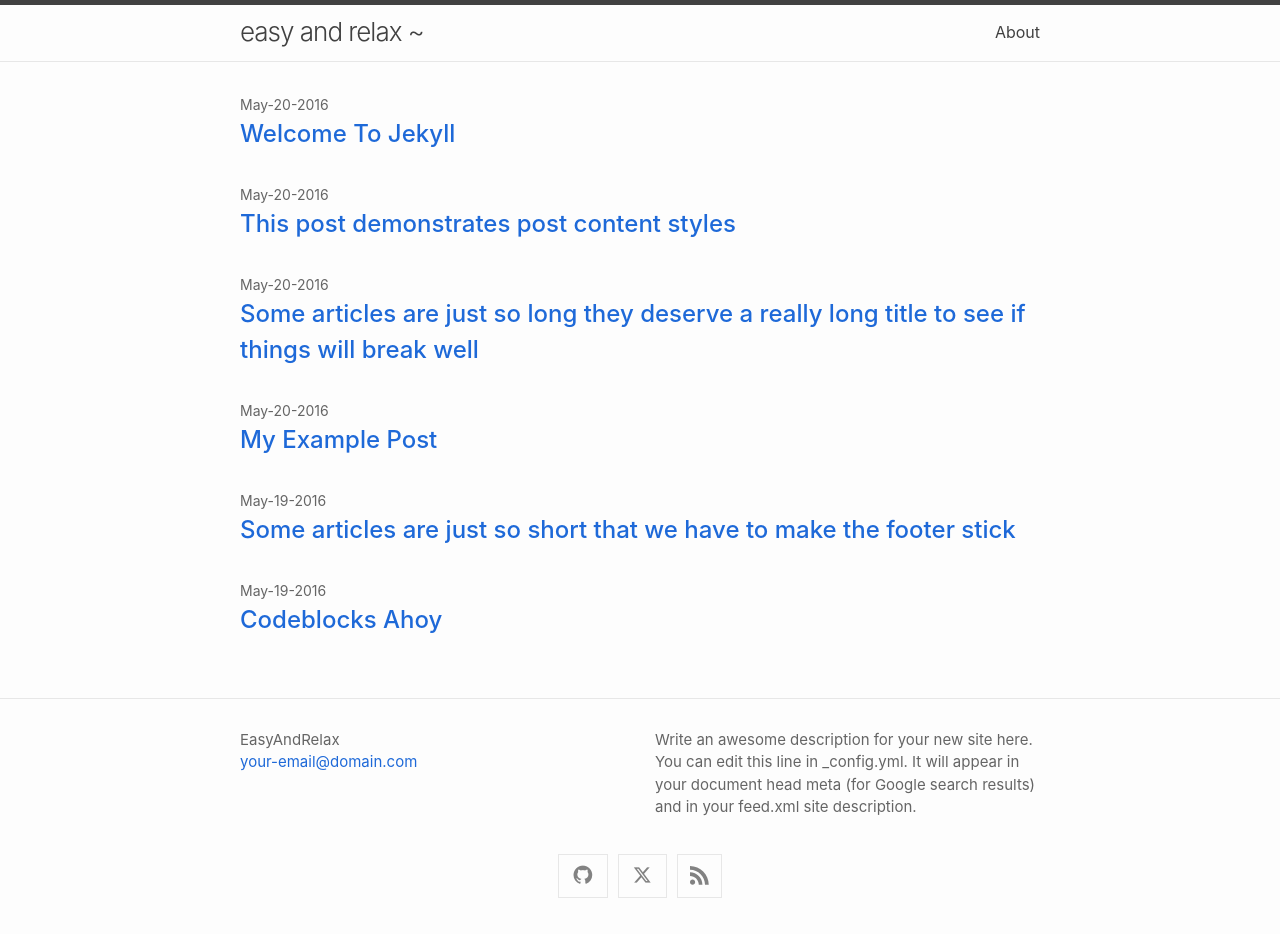
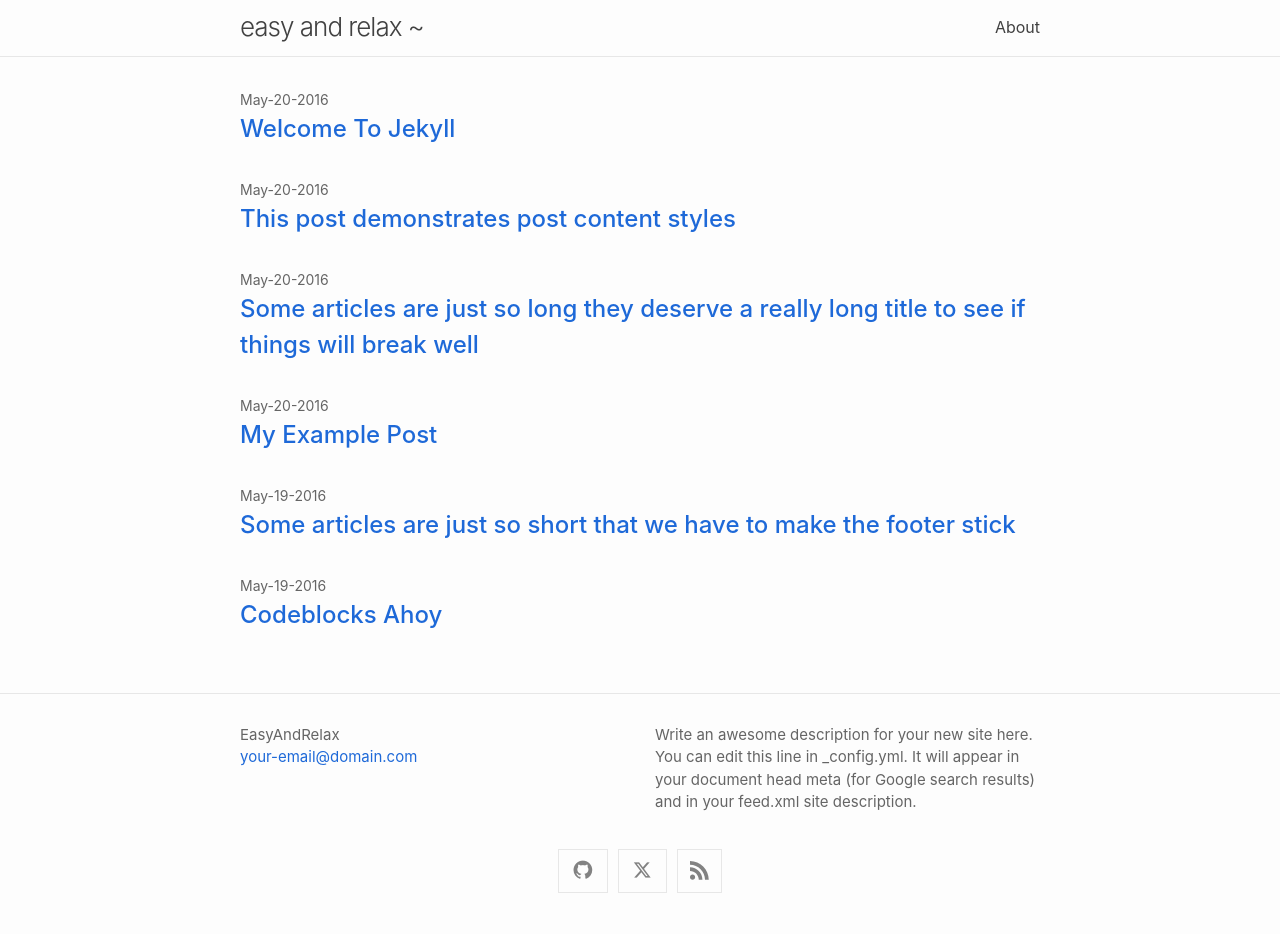
Before and after one commit to EasyAndRelax/EasyAndRelax.github.io, a Jekyll site: the page built from index.md, in a window 1280 px wide. Built offline with Jekyll 4.4.1, drawn with Linux system fonts in a browser that asks for light colours.

Commit message:
rm border-top

```diff
--- a/_sass/minima/_layout.scss
+++ b/_sass/minima/_layout.scss
@@ -7,7 +7,7 @@
   min-height: $spacing-unit * 1.865;
   line-height: $base-line-height * $base-font-size * 2.25;
   background-color: $background-color;
-  border-top: 5px solid $border-color-03;
+  // border-top: 5px solid $border-color-03;
   border-bottom: 1px solid $border-color-01;
 }
 
```
